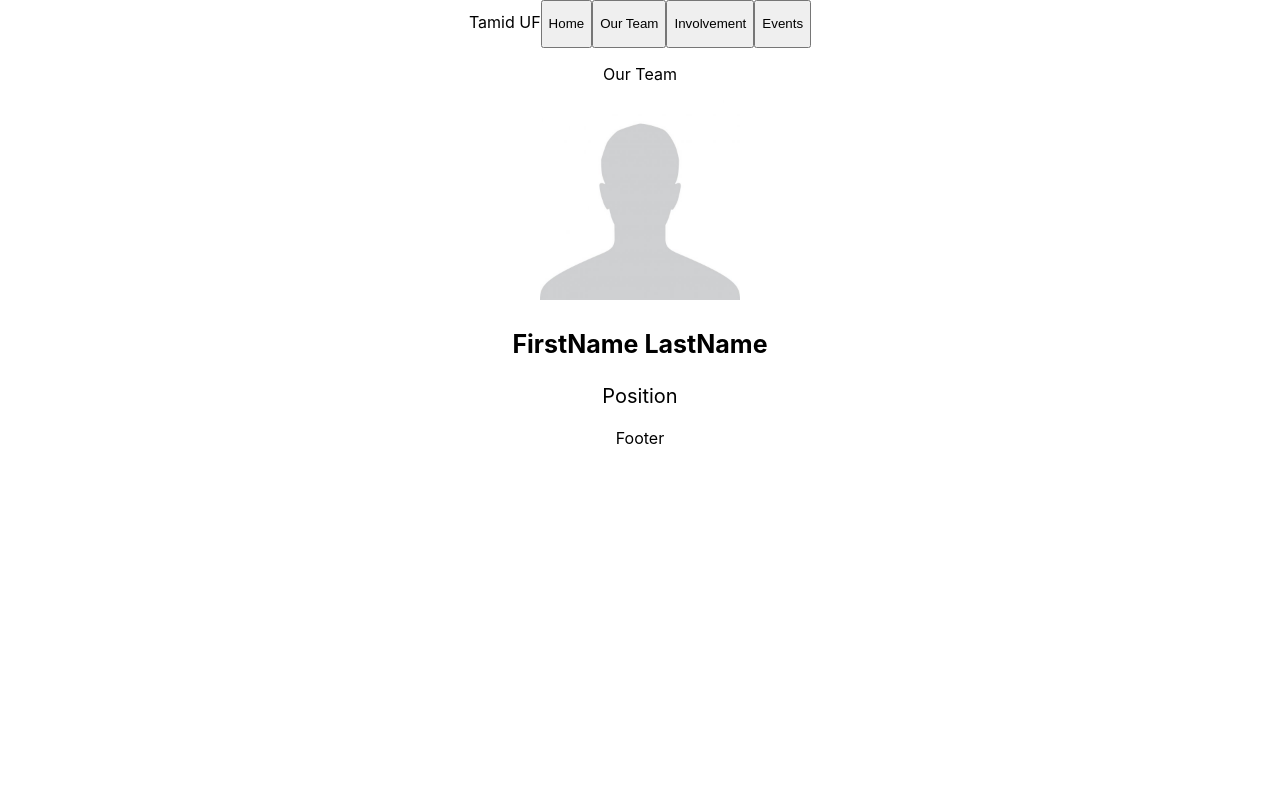
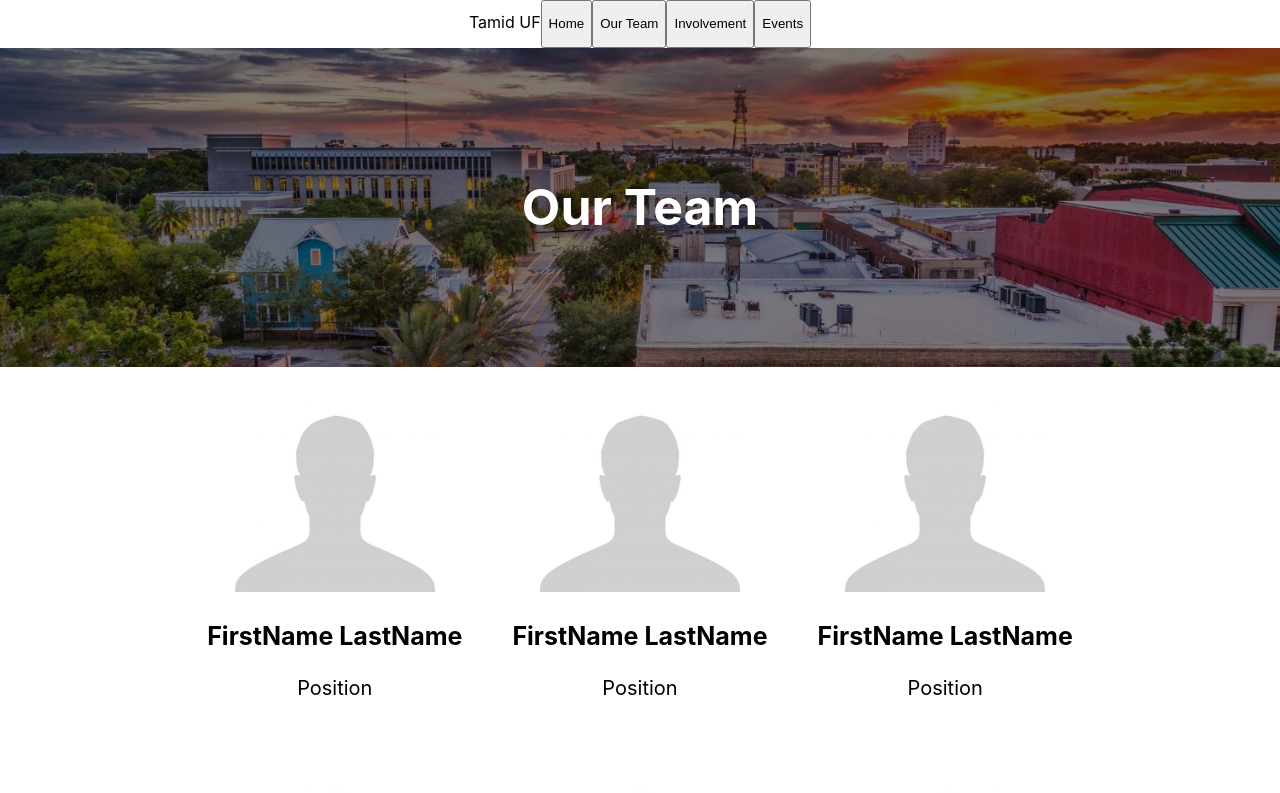
Before and after one commit to satvikb/CEN-Spring-2021-Project, a React (Create React App) app: page /ourteam in a window 1280 px wide. Shown: the top 793 px of the page. Built offline with nearby package versions, Linux system fonts and the light colour scheme.

Commit message:
added our team page banner and formatted page

```diff
--- a/src/components/EBoardCard.js
+++ b/src/components/EBoardCard.js
@@ -1,12 +1,14 @@
 import React from 'react';
 import headshot from '../images/BlankHeadshot.jpg'
 
-  function EBoardCard() {
+  function EBoardCard(props) {
       return(
             <div className="EBoardCard">
+              <div className = "Headshot">
               <img src={headshot} alt="Headshot" height ="200" width="200"/>
-              <p style={{'font-size':'25px'}}><b>FirstName LastName</b></p>
-              <p style={{'font-size':'20px'}}>Position</p>
+              </div>
+              <p style={{'font-size':'25px'}}><b>{props.firstname} {props.lastname}</b></p>
+              <p style={{'font-size':'20px'}}>{props.position}</p>
             </div>
       );
 
--- a/src/index.css
+++ b/src/index.css
@@ -116,3 +116,26 @@ code {
   display: inline-block;
   margin: 0;
 }
+
+.EBoardCardRow {
+  display: flex;
+  flex-direction: row;
+  flex-wrap: nowrap;
+  align-items: flex-start;
+  justify-content: center;
+
+}
+
+.EBoardCard{
+  padding: 25px;
+}
+
+.OurTeamBackgroundImage {
+  background-image: linear-gradient(rgba(0, 0, 0, 0.5), rgba(0, 0, 0, 0.5)), url("images/OurTeamBanner.jpg");
+  height: 100%;
+  background-position: center;
+  background-repeat: no-repeat;
+  background-size: cover;
+  position: relative;
+  width: 100%;
+}
--- a/src/pages/OurTeam.js
+++ b/src/pages/OurTeam.js
@@ -2,9 +2,27 @@ import EBoardCard from "../components/EBoardCard";
 
 function OurTeam() {
   return (
-    <div className="OurTeam">
-        <p>Our Team</p>
-        <EBoardCard></EBoardCard>
+
+    <div className="OurTeam" >
+
+    <div className="OurTeamBackgroundImage">
+        <div className="BannerTitle">
+          <h1 className="BannerTitleText">Our Team</h1>
+        </div>
+      </div>
+
+        <div className="EBoardCardRow">
+        <EBoardCard firstname = 'FirstName' lastname = 'LastName' position = 'Position'></EBoardCard>
+        <EBoardCard firstname = 'FirstName' lastname = 'LastName' position = 'Position'></EBoardCard>
+        <EBoardCard firstname = 'FirstName' lastname = 'LastName' position = 'Position'></EBoardCard>
+        </div>
+
+        <div className="EBoardCardRow">
+        <EBoardCard firstname = 'FirstName' lastname = 'LastName' position = 'Position'></EBoardCard>
+        <EBoardCard firstname = 'FirstName' lastname = 'LastName' position = 'Position'></EBoardCard>
+        <EBoardCard firstname = 'FirstName' lastname = 'LastName' position = 'Position'></EBoardCard>
+        </div>
+
     </div>
   );
 }
```
Also changed, not shown: src/images/OurTeamBanner.jpg (added).
